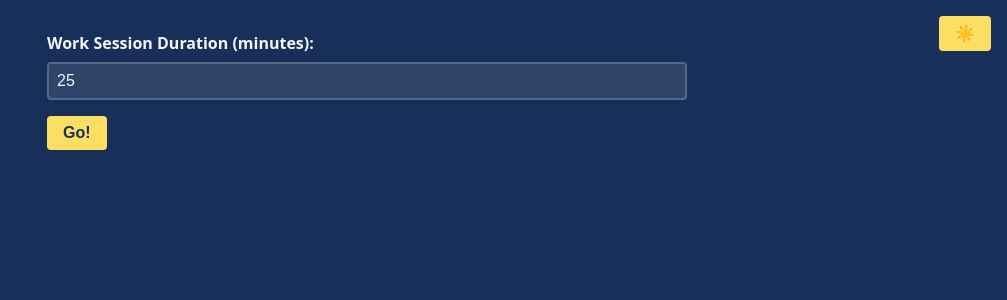
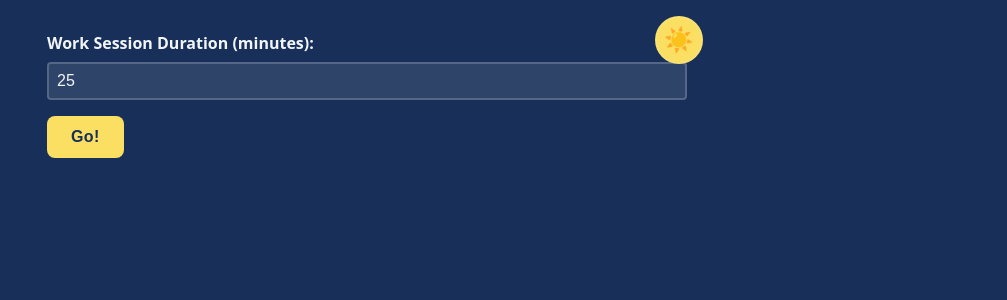
Before and after one commit to ethan-mfb/pomo, a React (Vite) app: page / in a window 1280 px wide. Shown: the top 300 px of the page, without its empty margins (273-1280 px from the left). Built offline with nearby package versions, Linux system fonts and the light colour scheme.

Commit message:
refactor button styles for improved layout and interaction effects

```diff
--- a/src/components/Button.scss
+++ b/src/components/Button.scss
@@ -2,20 +2,24 @@
   background-color: var(--color-secondary);
   color: var(--color-button-text);
   border: none;
-  border-radius: 4px;
-  padding: 0.5rem 1rem;
+  border-radius: 8px;
+  padding: 0.75rem 1.5rem;
   font-size: 1rem;
   font-weight: 600;
   cursor: pointer;
-  transition: all 0.2s ease;
+  transition: all 0.25s cubic-bezier(0.4, 0, 0.2, 1);
+  text-transform: capitalize;
+  letter-spacing: 0.025em;
 
   &:hover {
     opacity: 0.9;
-    transform: translateY(-1px);
+    transform: translateY(-2px);
+    box-shadow: 0 4px 12px color-mix(in srgb, var(--color-secondary) 30%, transparent);
   }
 
   &:active {
     transform: translateY(0);
+    box-shadow: 0 2px 4px color-mix(in srgb, var(--color-secondary) 20%, transparent);
   }
 
   &:focus {
--- a/src/style.scss
+++ b/src/style.scss
@@ -30,6 +30,7 @@ body {
   padding: 2rem;
   max-width: 640px;
   margin: 0 auto;
+  position: relative;
 
   h1 {
     margin-top: 0;
@@ -45,11 +46,36 @@ body {
       display: block;
       font-size: 0.7em;
     }
+
+    .button {
+      margin: 0.5rem 0.25rem;
+    }
   }
 
   .theme-toggle {
     position: absolute;
     top: 1rem;
     right: 1rem;
+
+    .button {
+      width: 3rem;
+      height: 3rem;
+      padding: 0;
+      border-radius: 50%;
+      display: flex;
+      align-items: center;
+      justify-content: center;
+      font-size: 1.5rem;
+      background: var(--color-secondary);
+      border: 2px solid color-mix(in srgb, var(--color-fg) 10%, transparent);
+
+      &:hover {
+        transform: rotate(15deg) scale(1.1);
+      }
+
+      &:active {
+        transform: rotate(0deg) scale(0.95);
+      }
+    }
   }
 }
```
